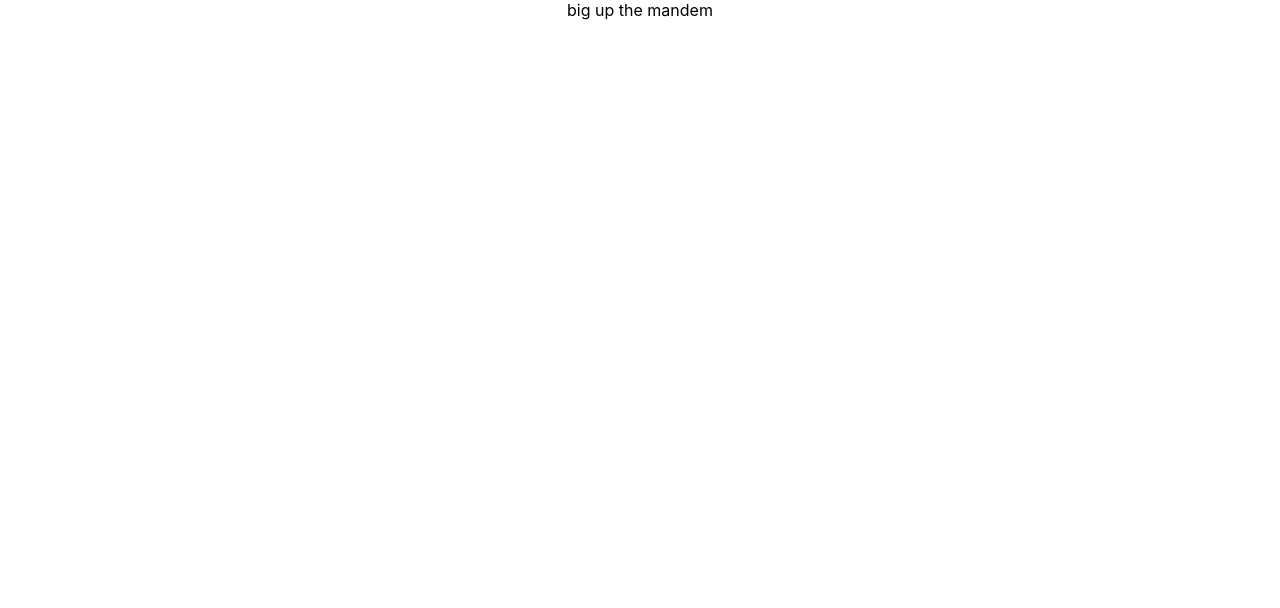
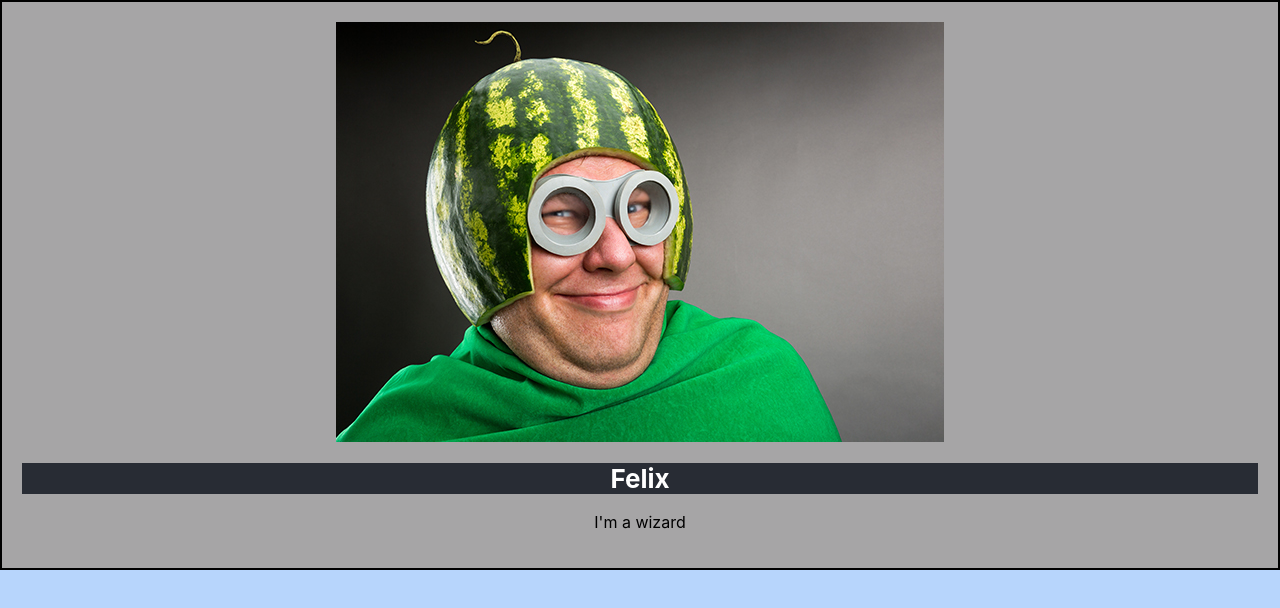
Before and after one commit to felixjtdb/therapeutic-services, a React (Create React App) app: page / in a window 1280 px wide. Shown: the top 608 px of the page. Built offline with nearby package versions, Linux system fonts and the light colour scheme.

Commit message:
start of counselor profile component

```diff
--- a/src/App.js
+++ b/src/App.js
@@ -1,12 +1,13 @@
 import React, { Component } from 'react';
 import './css/App.css';
+import Counselor from './Counselor.js'
 
 class App extends Component {
 
   render() {
     return (
       <div className="App">
-        big up the mandem
+        <Counselor name={"Felix"} img_name={"stock_image"} introduction={"I'm a wizard"}/>
       </div>
     );
   }
--- /dev/null
+++ b/src/Counselor.js
@@ -0,0 +1,19 @@
+import React, { Component } from 'react';
+import './css/Counselor.css'
+
+class Counselor extends Component {
+
+  render() {
+    return (
+      <div className="Container">
+        <div className="Counselor_img">
+          <img src={require("./img/" + this.props.img_name + ".jpg")} />
+          <h1 className="Counselor-header"> {this.props.name} </h1>
+        </div>
+        <p> {this.props.introduction} </p>
+      </div>
+    );
+  }
+}
+
+export default Counselor;
--- /dev/null
+++ b/src/css/Counselor.css
@@ -0,0 +1,20 @@
+.Counselor {
+  text-align: center;
+}
+
+.Counselor-header {
+  background-color: #282c34;
+  display: flex;
+  flex-direction: column;
+  align-items: center;
+  justify-content: center;
+  font-size: calc(10px + 2vmin);
+  color: white;
+}
+
+.Container {
+  border: 2px solid black;
+  margin: auto;
+  padding: 20px;
+  background-color: #A6A5A6
+}
--- a/src/css/index.css
+++ b/src/css/index.css
@@ -6,6 +6,7 @@ body {
     sans-serif;
   -webkit-font-smoothing: antialiased;
   -moz-osx-font-smoothing: grayscale;
+  background-color: #B7D5FC
 }
 
 code {
```
Also changed, not shown: src/img/stock_image.jpg (added).
